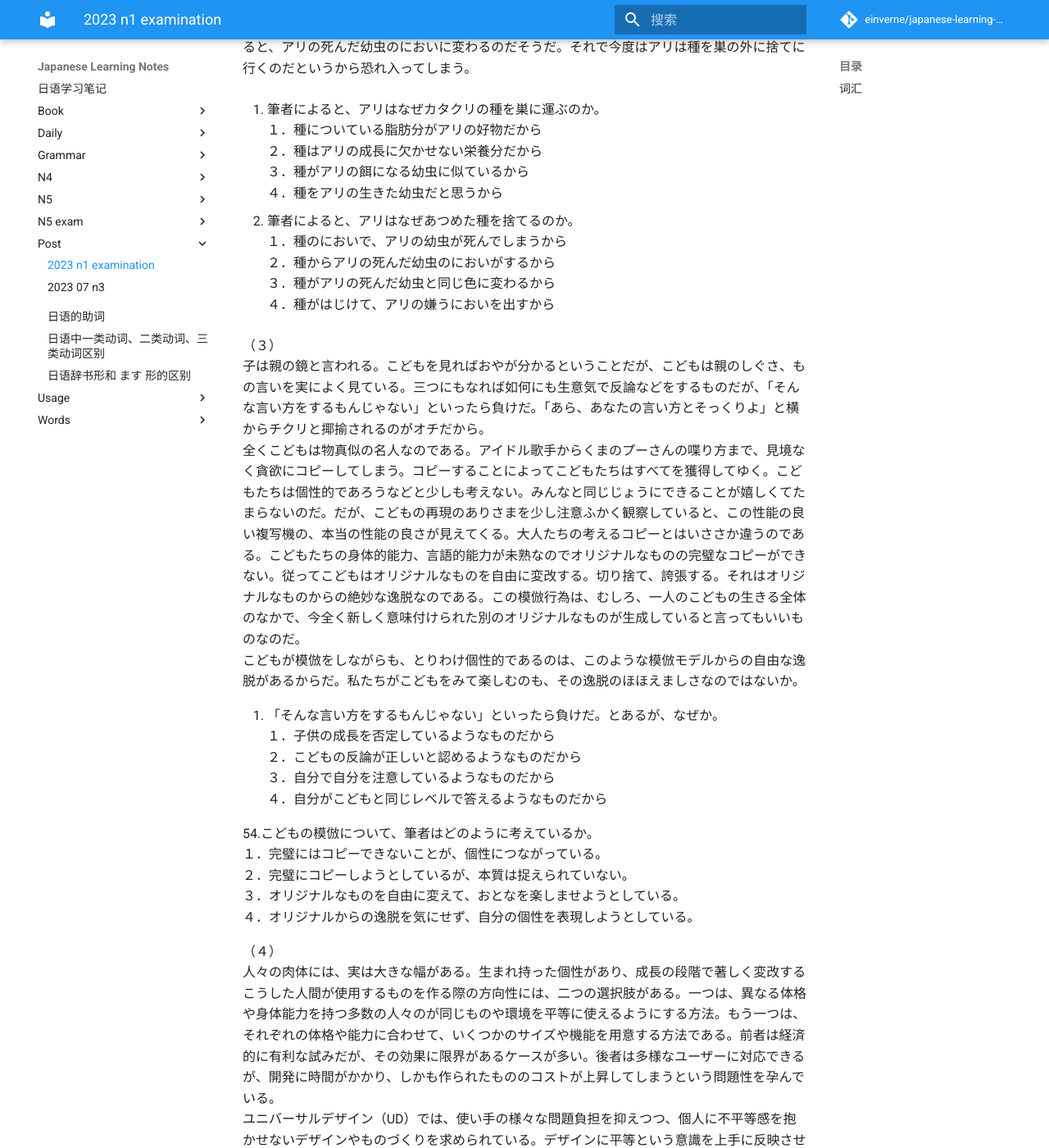
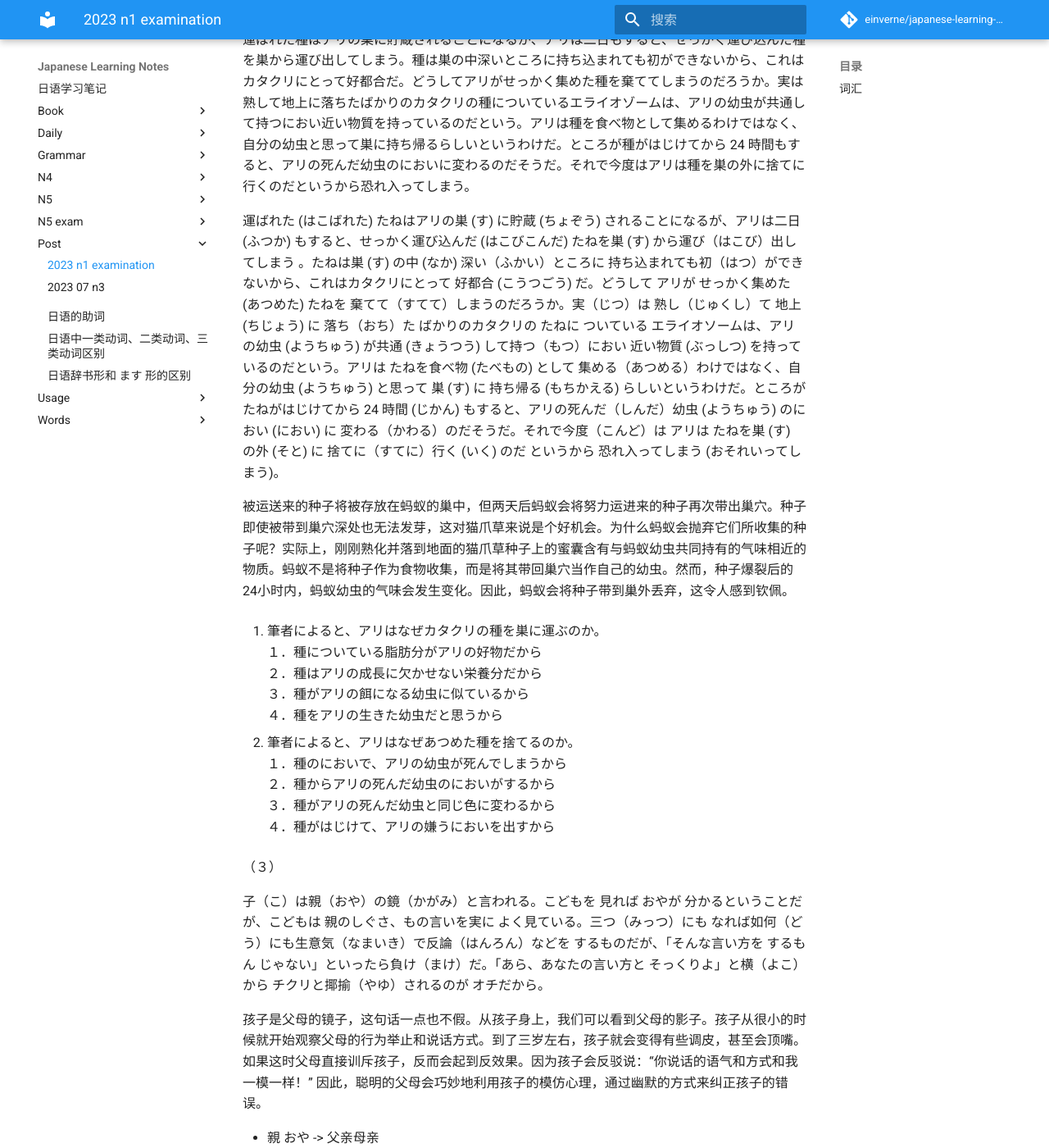
Before and after one commit to einverne/japanese-learning-notes, an MkDocs documentation site: the page built from docs/post/2023-07-n1.md, in a window 1280 px wide and 1400 px high, scrolled down 20647 px. Shown: the whole window at 82% size. Built offline with MkDocs 1.6.1 and Material for MkDocs 9.7.7, drawn with Linux system fonts in a browser that asks for light colours; comment, search, counter and statistics services are not loaded; some of the changed text lies outside the part shown.

```diff
--- a/docs/post/2023-07-n1.md
+++ b/docs/post/2023-07-n1.md
@@ -594,7 +594,9 @@
 （２）
 春に美しい花をさかせるカタクリは、アリに種まきをさせるという驚くべき戦略を持っている。カタクリの種は熟すのは花が咲いてから、およそ 2 ヶ月後だ。はじけて地面に落ちた種は、すぐにアリがやってきて巣に運んでいってしまう。薄茶色の種の先に白い部分がある。これが脂肪分に富んだエライオゾームと呼ばれるものだ。アリはこの部分に引かれることが分かっている。エライオゾームはアリにとってそれほど魅力的な物質であるらしい。
 
-春（はる）に 美しい（うつくしい）花をさかせるカタクリは、アリに種まき（たねまき）をさせるという驚くべき（おどろくべき）戦略（せんりゃく）を持っている。カタクリの種（たね）は熟す（じゅくす）のは花が咲いて（さいて）から、およそ2ヶ月（かげつ）後（あと）だ。はじけて地面（じめん）に落ちた種（たね）は、すぐにアリがやってきて巣（す）に運んで（はこんで）いってしまう。薄茶色（うすちゃいろ）の種（たね）の先（さき）に白い（しろい）部分（ぶぶん）がある。これが脂肪分（しぼうぶん）に富んだ（とんだ）エライオゾームと呼ばれるものだ。アリはこの部分（ぶぶん）に引かれる（ひかれる）ことが分かっている。エライオゾームはアリにとってそれほど魅力的（みりょくてき）な物質（ぶっしつ）であるらしい。
+春（はる）に 美しい（うつくしい）花を さかせる カタクリは、アリに種まき（たねまき）を させるという驚くべき（おどろくべき）戦略（せんりゃく）を持っている。カタクリの種（たね）は 熟す（じゅくす）のは 花が咲いて（さいて）から、およそ 2ヶ月（かげつ）後（ご）だ。はじけて地面（じめん）に落ちた 種（たね）は、すぐに アリが やってきて巣（す）に運んで（はこんで）いってしまう。薄茶色（うすちゃいろ）の種（たね）の先（さき）に白い（しろい）部分（ぶぶん）がある。これが 脂肪分（しぼうぶん）に 富んだ（とんだ）エライオゾームと 呼ばれる（よばれる）ものだ。アリはこの部分（ぶぶん）に引かれる（ひかれる）ことが分かっている。エライオゾームは アリに とって それほど 魅力的（みりょくてき）な物質（ぶっしつ）であるらしい。
+
+开花时美丽的猫爪草有着一种惊人的策略，那就是让蚂蚁播种。猫爪草的种子要成熟大约需要花开后约两个月的时间。当种子爆裂并落到地面上时，蚂蚁会立即过来并把它们运到巢穴里。种子的浅褐色部分前端有白色部分，这就是富含脂肪的蜜囊。蚂蚁被这部分吸引是有道理的。据说蜜囊对蚂蚁非常有吸引力。
 
 - カタクリ -> 猪牙花
 - アリ -> 蚂蚁
@@ -627,6 +629,10 @@
 
 運ばれた種はアリの巣に貯蔵されることになるが、アリは二日もすると、せっかく運び込んだ種を巣から運び出してしまう。種は巣の中深いところに持ち込まれても初ができないから、これはカタクリにとって好都合だ。どうしてアリがせっかく集めた種を棄ててしまうのだろうか。実は熟して地上に落ちたばかりのカタクリの種についているエライオゾームは、アリの幼虫が共通して持つにおい近い物質を持っているのだという。アリは種を食べ物として集めるわけではなく、自分の幼虫と思って巣に持ち帰るらしいというわけだ。ところが種がはじけてから 24 時間もすると、アリの死んだ幼虫のにおいに変わるのだそうだ。それで今度はアリは種を巣の外に捨てに行くのだというから恐れ入ってしまう。
 
+運ばれた (はこばれた) たねはアリの巣 (す) に貯蔵 (ちょぞう) されることになるが、アリは二日 (ふつか) もすると、せっかく運び込んだ (はこびこんだ) たねを巣 (す) から運び（はこび）出してしまう 。たねは巣 (す) の中 (なか) 深い（ふかい）ところに 持ち込まれても初（はつ）ができないから、これはカタクリにとって 好都合 (こうつごう) だ。どうして アリが せっかく集めた (あつめた) たねを 棄てて（すてて）しまうのだろうか。実（じつ）は 熟し（じゅくし）て 地上 (ちじょう) に 落ち（おち）た ばかりのカタクリの たねに ついている エライオソームは、アリの幼虫 (ようちゅう) が共通 (きょうつう) して持つ（もつ）におい 近い物質 (ぶっしつ) を持っているのだという。アリは たねを食べ物 (たべもの) として 集める（あつめる）わけではなく、自分の幼虫 (ようちゅう) と思って 巣 (す) に 持ち帰る (もちかえる) らしいというわけだ。ところが たねがはじけてから 24 時間 (じかん) もすると、アリの死んだ（しんだ）幼虫 (ようちゅう) のにおい (におい) に 変わる（かわる）のだそうだ。それで今度（こんど）は アリは たねを巣 (す) の外 (そと) に 捨てに（すてに）行く (いく) のだ というから 恐れ入ってしまう (おそれいってしまう)。
+
+被运送来的种子将被存放在蚂蚁的巢中，但两天后蚂蚁会将努力运进来的种子再次带出巢穴。种子即使被带到巢穴深处也无法发芽，这对猫爪草来说是个好机会。为什么蚂蚁会抛弃它们所收集的种子呢？实际上，刚刚熟化并落到地面的猫爪草种子上的蜜囊含有与蚂蚁幼虫共同持有的气味相近的物质。蚂蚁不是将种子作为食物收集，而是将其带回巢穴当作自己的幼虫。然而，种子爆裂后的24小时内，蚂蚁幼虫的气味会发生变化。因此，蚂蚁会将种子带到巢外丢弃，这令人感到钦佩。
+
 51. 筆者によると、アリはなぜカタクリの種を巣に運ぶのか。
 １．種についている脂肪分がアリの好物だから
 ２．種はアリの成長に欠かせない栄養分だから
@@ -640,8 +646,40 @@
 ４．種がはじけて、アリの嫌うにおいを出すから
 
 （３）
-子は親の鏡と言われる。こどもを見ればおやが分かるということだが、こどもは親のしぐさ、もの言いを実によく見ている。三つにもなれば如何にも生意気で反論などをするものだが、「そんな言い方をするもんじゃない」といったら負けだ。「あら、あなたの言い方とそっくりよ」と横からチクリと揶揄されるのがオチだから。
-全くこどもは物真似の名人なのである。アイドル歌手からくまのプーさんの喋り方まで、見境なく貪欲にコピーしてしまう。コピーすることによってこどもたちはすべてを獲得してゆく。こどもたちは個性的であろうなどと少しも考えない。みんなと同じじょうにできることが嬉しくてたまらないのだ。だが、こどもの再現のありさまを少し注意ふかく観察していると、この性能の良い複写機の、本当の性能の良さが見えてくる。大人たちの考えるコピーとはいささか違うのである。こどもたちの身体的能力、言語的能力が未熟なのでオリジナルなものの完璧なコピーができない。従ってこどもはオリジナルなものを自由に変改する。切り捨て、誇張する。それはオリジナルなものからの絶妙な逸脱なのである。この模倣行為は、むしろ、一人のこどもの生きる全体のなかで、今全く新しく意味付けられた別のオリジナルなものが生成していると言ってもいいものなのだ。
+
+子（こ）は親（おや）の鏡（かがみ）と言われる。こどもを 見れば おやが 分かるということだが、こどもは 親のしぐさ、もの言いを実に よく見ている。三つ（みっつ）にも  なれば如何（どう）にも生意気（なまいき）で反論（はんろん）などを するものだが、「そんな言い方を するもん じゃない」といったら負け（まけ）だ。「あら、あなたの言い方と そっくりよ」と横（よこ）から チクリと揶揄（やゆ）されるのが オチだから。
+
+孩子是父母的镜子，这句话一点也不假。从孩子身上，我们可以看到父母的影子。孩子从很小的时候就开始观察父母的行为举止和说话方式。到了三岁左右，孩子就会变得有些调皮，甚至会顶嘴。如果这时父母直接训斥孩子，反而会起到反效果。因为孩子会反驳说：“你说话的语气和方式和我一模一样！” 因此，聪明的父母会巧妙地利用孩子的模仿心理，通过幽默的方式来纠正孩子的错误。
+
+- 親 おや -> 父亲母亲
+- 鏡 かがみ -> 镜子
+- 仕草 しぐさ -> 動作；舉止；態度
+- 物言い ものいい -> 说话的方式，說法措词
+- 如何 いかが -> 如何，怎樣的
+- 生意気 なまいき -> 自大，傲慢，狂妄
+- 反論 はんろん   反駁
+- 負け まけ  输，敗
+- そっくり  全部
+- 横 よこ 橫
+- チクリ   刺痛
+- 揶揄 やゆ  奚落，嘲笑
+- 落ち オチ  不好的結果，結局
+- 物真似 ものまね   口技，表演口技的人
+- 歌手 かしゅ
+- クマのプーさん  小熊维尼
+- 喋り方 しゃべりかた 说话，说话的方式
+- 見境  みさかい 區別，辨別
+- 貪欲 どんよく  贪欲，貪婪
+- 獲得 かくとく  获得取得
+- 個性的 こせいてき 有个性的，獨特的
+
+全く（まったく）こどもは 物真似（ものまね）の名人（めいじん）なのである。アイドル歌手からくまのプーさんの喋り（しゃべり）方まで、見境（みさかい）なく貪欲にコピーしてしまう。コピーすることによってこどもたちはすべてを獲得してゆく。こどもたちは個性的であろうなどと少しも考えない。みんなと同じじょうにできることが嬉しくてたまらないのだ。
+
+孩子真的是模仿大师。
+
+だが、こどもの再現のありさまを少し注意ふかく観察していると、この性能の良い複写機の、本当の性能の良さが見えてくる。大人たちの考えるコピーとはいささか違うのである。こどもたちの身体的能力、言語的能力が未熟なのでオリジナルなものの完璧なコピーができない。従ってこどもはオリジナルなものを自由に変改する。切り捨て、誇張する。それはオリジナルなものからの絶妙な逸脱なのである。この模倣行為は、むしろ、一人のこどもの生きる全体のなかで、今全く新しく意味付けられた別のオリジナルなものが生成していると言ってもいいものなのだ。
+
+
 こどもが模倣をしながらも、とりわけ個性的であるのは、このような模倣モデルからの自由な逸脱があるからだ。私たちがこどもをみて楽しむのも、その逸脱のほほえましさなのではないか。
 
 53. 「そんな言い方をするもんじゃない」といったら負けだ。とあるが、なぜか。
```
Also changed, not shown: docs/n4/n4-ep51.md (added, +21 -0 lines), docs/words/2024-04-04-words.md (+2 -2 lines).
